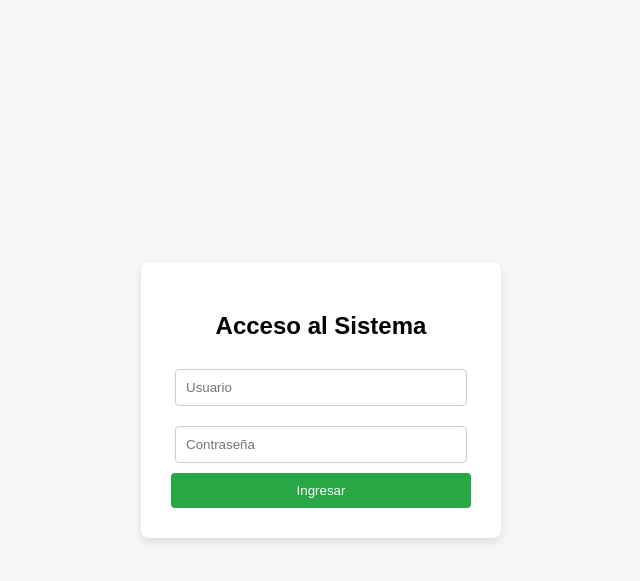
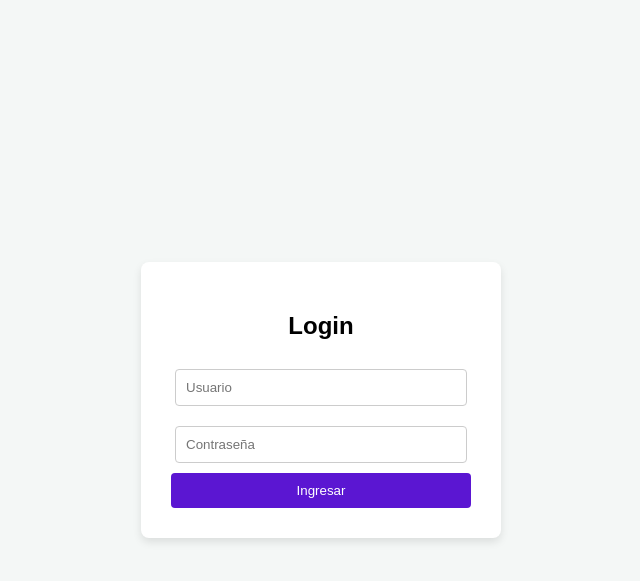
Before and after one commit to FabrizioJRD/SISTEMA-WEB-CON-FLASK, a Flask app: template templates/index.html in a window 1280 px wide. Shown: the top 581 px of the page, without its empty margins (319-959 px from the left). Run offline with Flask 3, Linux system fonts and the light colour scheme; the template is opened without the code that fills it, so the values that code supplies are empty.

Commit message:
cambio final clase

```diff
--- a/templates/buscador.html
+++ b/templates/buscador.html
@@ -40,11 +40,11 @@
         }
 
         .btn-logout {
-            background-color: #dc3545;
+            background-color: #f04adf;
         }
 
         .btn-submit {
-            background-color: #28a745;
+            background-color: #43eedd;
         }
 
         .result-card {
@@ -56,7 +56,7 @@
         }
 
         .error-msg {
-            color: red;
+            color: rgb(208, 43, 245);
             margin-top: 20px;
             display: none;
         }
--- a/templates/index.html
+++ b/templates/index.html
@@ -3,7 +3,7 @@
 
 <head>
     <meta charset="UTF-8">
-    <title>Login - Sistema Web</title>
+    <title>Login</title>
     <style>
         body {
             font-family: Arial, sans-serif;
@@ -34,7 +34,7 @@
         }
 
         button {
-            background-color: #28a745;
+            background-color: #5b16d2;
             color: white;
             border: none;
             padding: 10px 20px;
@@ -58,7 +58,7 @@
 
 <body>
     <div class="login-container">
-        <h2>Acceso al Sistema</h2>
+        <h2>Login</h2>
         <div id="errorMsg" class="error"></div>
 
         <form id="loginForm">
```
Also changed, not shown: templates/principal.html (+5 -5 lines).
